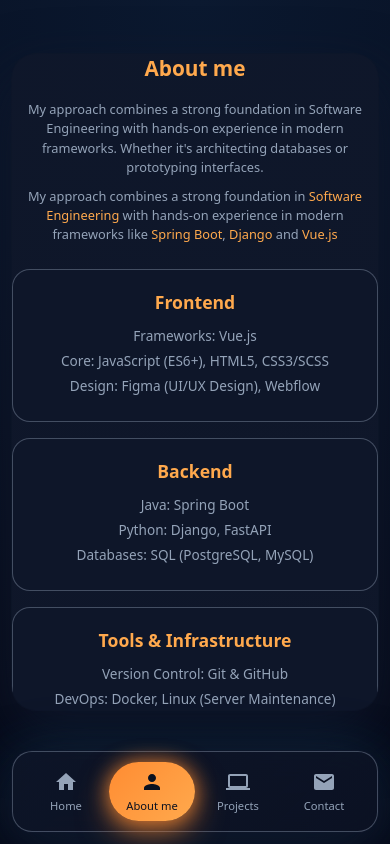
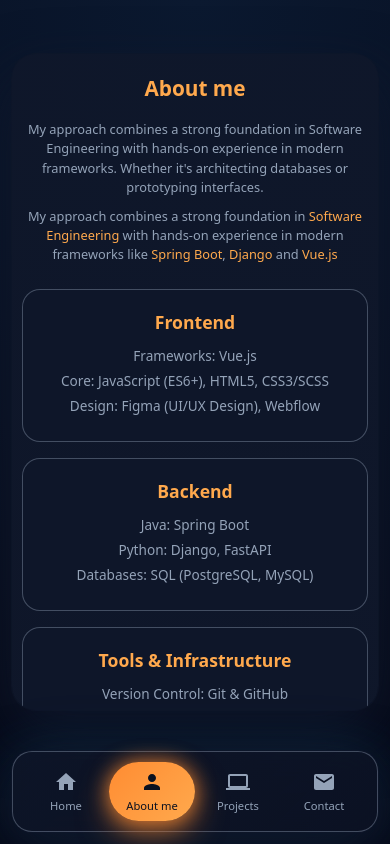
Before and after one commit to mijusko/Vue-portfolio, a Vue app: page / in a window 390 px wide. Both pictures are taken after a click on the item "About me". Built offline with nearby package versions, Linux system fonts and the light colour scheme.

Commit message:
Add scrolling

```diff
--- a/src/App.vue
+++ b/src/App.vue
@@ -84,13 +84,25 @@
   .content-wrapper {
     padding: 0px;
     margin-bottom: 80px; /* Prostor za bottom bar */
+    overflow-y: auto;
   }
 }
 
 .view {
   height: 100%;
-  overflow: hidden;
   display: flex;
   flex-direction: column;
 }
+
+@media (max-width: 768px) {
+  .view {
+    overflow: visible;
+  }
+}
+
+@media (min-width: 769px) {
+  .view {
+    overflow: hidden;
+  }
+}
 </style>
--- a/src/components/AboutView.vue
+++ b/src/components/AboutView.vue
@@ -58,6 +58,15 @@
   align-items: center;
   text-align: center;
   gap: 18px;
+}
+
+@media (max-width: 768px) {
+  .about {
+    height: auto;
+    min-height: 100%;
+    padding: 20px 10px 40px; /* Smanjen padding na dnu jer App.vue ima margin-bottom */
+    justify-content: flex-start;
+  }
 }
 
 header h2 {
```
